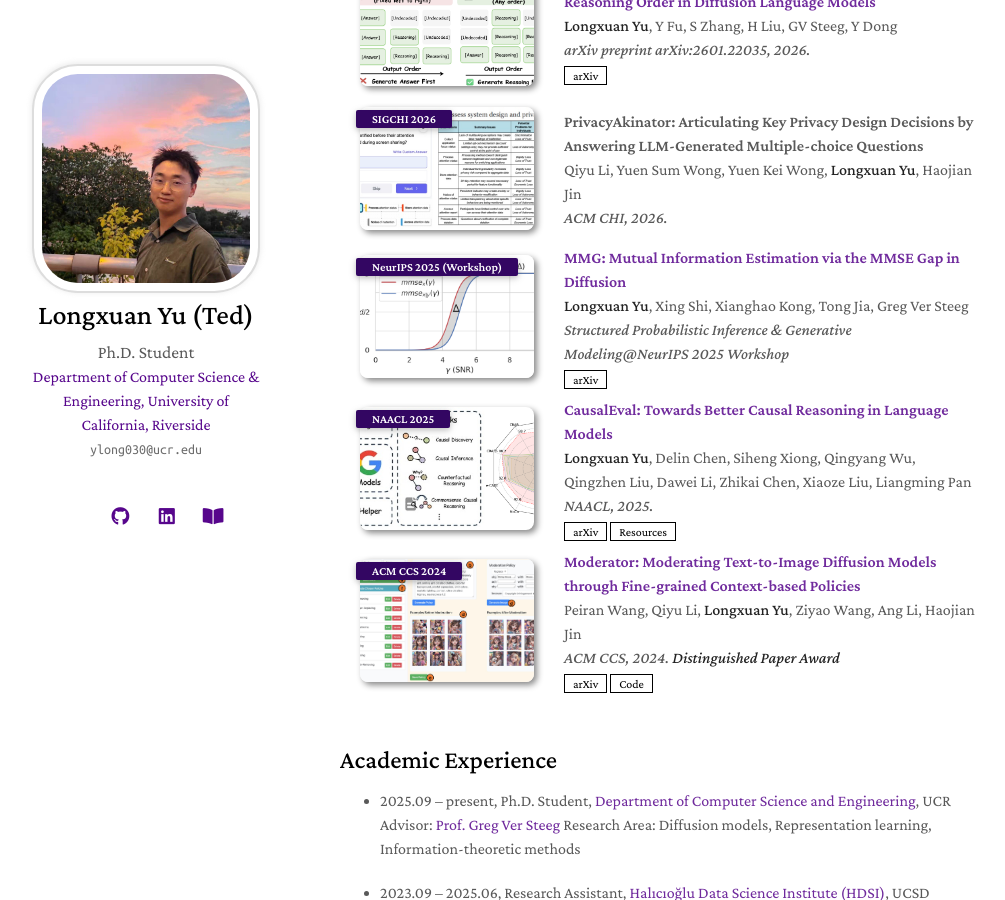
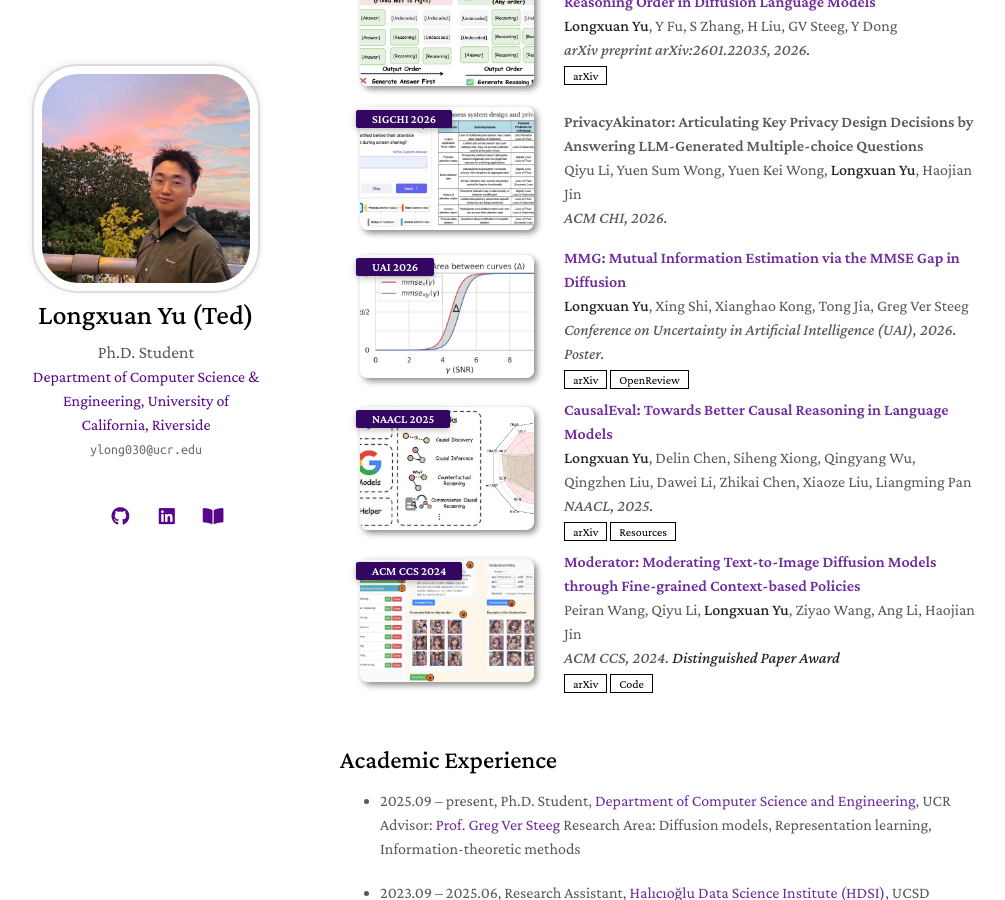
Before and after one commit to fengsxy/fengsxy.github.io, a Jekyll site: the page built from index.md, in a window 1280 px wide and 900 px high, scrolled down 1152 px. Shown: the whole window, without its empty margins (130-1135 px from the left). Built offline with Jekyll 4.4.1, drawn with Linux system fonts in a browser that asks for light colours; nearby versions of some CDN libraries; a style sheet for code colours, icons or effects is not loaded; our own code applies the rules of GitHub Pages for plain Markdown files.

Commit message:
Update MMG venue

```diff
--- a/_includes/projects.md
+++ b/_includes/projects.md
@@ -130,15 +130,16 @@
 
   <div class="col-sm-3 abbr" style="position: relative;padding-right: 15px;padding-left: 15px;">
     <img src="assets/img/mmg.png" class="teaser img-fluid z-depth-1">
-    <abbr class="badge">NeurIPS 2025 (Workshop)</abbr>
+    <abbr class="badge">UAI 2026</abbr>
   </div>
 
   <div class="col-sm-9" style="position: relative;padding-right: 15px;padding-left: 20px;">
     <div class="title"><a href="https://arxiv.org/abs/2509.20609">MMG: Mutual Information Estimation via the MMSE Gap in Diffusion</a></div>
     <div class="author"><strong>Longxuan Yu</strong>, Xing Shi, Xianghao Kong, Tong Jia, Greg Ver Steeg</div>
-    <div class="periodical"><em>Structured Probabilistic Inference & Generative Modeling@NeurIPS 2025 Workshop</em></div>
+    <div class="periodical"><em>Conference on Uncertainty in Artificial Intelligence (UAI), 2026. Poster.</em></div>
     <div class="links">
       <a href="https://arxiv.org/abs/2509.20609" class="btn btn-sm z-depth-0" role="button" target="_blank" style="font-size:12px;">arXiv</a>
+      <a href="https://openreview.net/forum?id=qMHdwhu4kb" class="btn btn-sm z-depth-0" role="button" target="_blank" style="font-size:12px;">OpenReview</a>
     </div>
   </div>
 </div>
```
